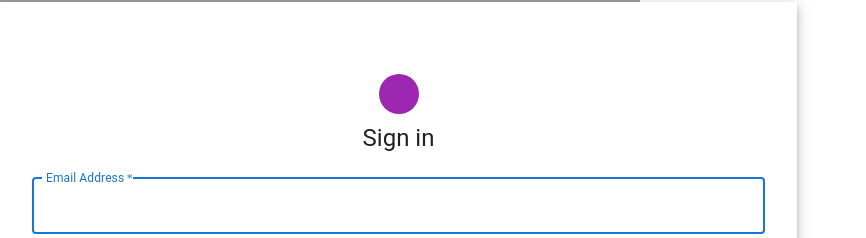
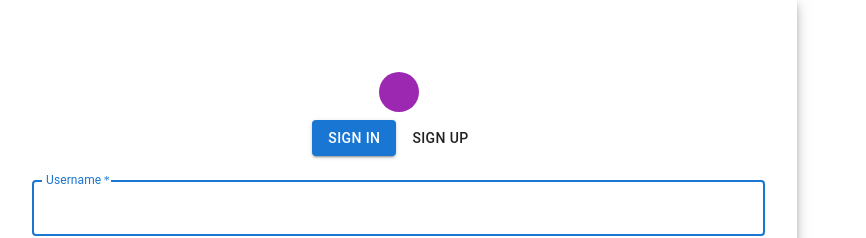
Before and after one commit to PrathamSingh1/Connect2sky, a React (Vite) app in the folder frontend/: page /auth in a window 1280 px wide. Shown: the part 147-385 px from the top of the page, without its empty margins (0-866 px from the left). Built offline with nearby package versions, Linux system fonts and the light colour scheme; grey boxes are pictures that could not be loaded; some icons are missing.

Commit message:
Added Context

```diff
--- a/frontend/src/App.jsx
+++ b/frontend/src/App.jsx
@@ -1,6 +1,7 @@
 import { BrowserRouter, Routes, Route } from 'react-router-dom';
 import Landing from './pages/Landing';
 import Authentication from './pages/Authentication';
+import { AuthProvider } from './contexts/AuthContext';
 
 
 function App() {
@@ -10,10 +11,12 @@ function App() {
     <>
       <div>
         <BrowserRouter>
+        <AuthProvider>
           <Routes>
             <Route path='/' element={<Landing />} />
             <Route path='/auth' element={<Authentication />} />
           </Routes>
+          </AuthProvider>
         </BrowserRouter>
       </div>
     </>
--- /dev/null
+++ b/frontend/src/contexts/AuthContext.jsx
@@ -0,0 +1,60 @@
+import { createContext, useContext, useState } from "react";
+import axios from 'axios';
+import { useNavigate } from "react-router-dom";
+
+export const AuthContext = createContext({});
+
+const client = axios.create({
+    baseURL: "localhost:8000/api/v1/users"
+})
+
+
+export const AuthProvider = ({children}) => {
+    const authContext = useContext(AuthContext);
+
+    const [userData, setUserData] = useState(authContext);
+
+
+    const handleRegister = async(name, username, password) => {
+        try {
+            let request = await client.post("/register", {
+                name: name,
+                username: username,
+                password: password
+            })
+
+            if(request.status === httpStatus.CREATED) {
+                return request.data.message;
+            }
+        } catch (err) {
+            throw err;
+        }
+    }
+
+    const handleLogin = async (username, password) => {
+        try {
+            let request = await client.post("/login", {
+                username: username,
+                password: password
+            });
+
+            if(request.status === httpStatus.OK) {
+                localStorage.setItem("token", request.data.token);
+            }
+        } catch (err) {
+            throw err;
+        }
+    }
+
+    const router = useNavigate();
+
+    const data = {
+        userData, setUserData, handleRegister
+    }
+
+    return (
+        <AuthContext.Provider value={data} >
+            {children}
+        </AuthContext.Provider>
+    )
+}
--- a/frontend/src/pages/Authentication.jsx
+++ b/frontend/src/pages/Authentication.jsx
@@ -10,9 +10,9 @@ import Paper from '@mui/material/Paper';
 import Box from '@mui/material/Box';
 import Grid from '@mui/material/Grid';
 import LockOutlinedIcon from '@mui/icons-material/LockOutlined';
-import Typography from '@mui/material/Typography';
 import { createTheme, ThemeProvider } from '@mui/material/styles';
-import { useState } from 'react';
+import { useContext, useState } from 'react';
+import { AuthContext } from '../contexts/AuthContext';
 
 
 
@@ -23,6 +23,32 @@ const defaultTheme = createTheme();
 export default function Authentication() {
 
     const [username, setUsername] = useState();
+    const [password, setPassword] = useState();
+    const [name, setName] = useState();
+    const [error, setError] = useState();
+    const [messages, setMessages] = useState();
+
+    const [formState, setFormState] = useState(0);
+    const [open, setOpen] = useState(false);
+
+    const {handleRegister, handleLogin} = useContext(AuthContext);
+
+    let handleAuth = async () => {
+      try {
+        if(formState === 0) {
+
+        }
+        if(formState === 1) {
+          let result = await handleRegister(name, username, password);
+          console.log(result);
+          setMessages(result);
+          setOpen(true);
+        }
+      } catch(err) {
+        let message = (err.response.data.message);
+        setError(message);
+      }
+    }
 
   return (
     <ThemeProvider theme={defaultTheme}>
@@ -55,19 +81,41 @@ export default function Authentication() {
             <Avatar sx={{ m: 1, bgcolor: 'secondary.main' }}>
               <LockOutlinedIcon />
             </Avatar>
-            <Typography component="h1" variant="h5">
-              Sign in
-            </Typography>
+
+
+            <div>
+              <Button variant={formState === 0 ? "contained": "" } onClick={() => {setFormState(0)}}>
+                Sign In
+              </Button>
+              <Button variant={formState === 1 ? "contained": "" } onClick={() => {setFormState(1)}}>
+                Sign Up
+              </Button>
+            </div>
+
             <Box component="form" noValidate sx={{ mt: 1 }}>
+              {formState === 1 ? <TextField
+                margin="normal"
+                required
+                fullWidth
+                id="username"
+                label="FullName"
+                name="username"
+                autoComplete="username"
+                autoFocus
+                onChange={(e) =>setName(e.target.value)}
+              /> : <></> }
+
               <TextField
                 margin="normal"
                 required
                 fullWidth
-                id="email"
-                label="Email Address"
-                name="email"
-                autoComplete="email"
+                id="username"
+                label="Username"
+                name="username"
+                autoComplete="username"
                 autoFocus
+                onChange={(e) =>setUsername(e.target.value)}
+
               />
               <TextField
                 margin="normal"
@@ -78,6 +126,8 @@ export default function Authentication() {
                 type="password"
                 id="password"
                 autoComplete="current-password"
+                onChange={(e) =>setPassword(e.target.value)}
+
               />
               <FormControlLabel
                 control={<Checkbox value="remember" color="primary" />}
```
